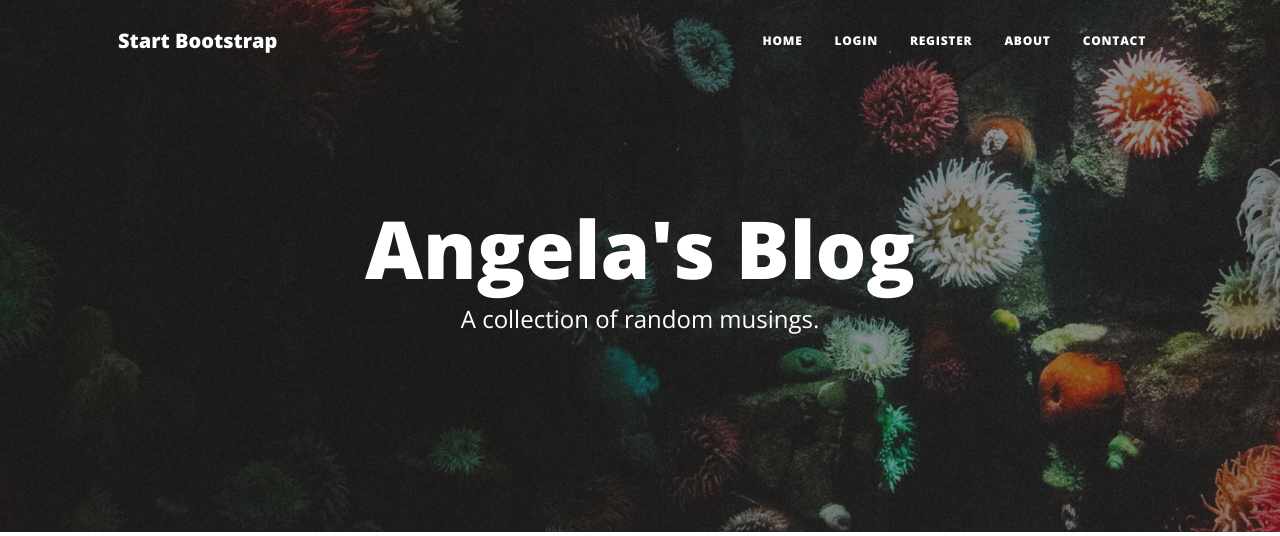
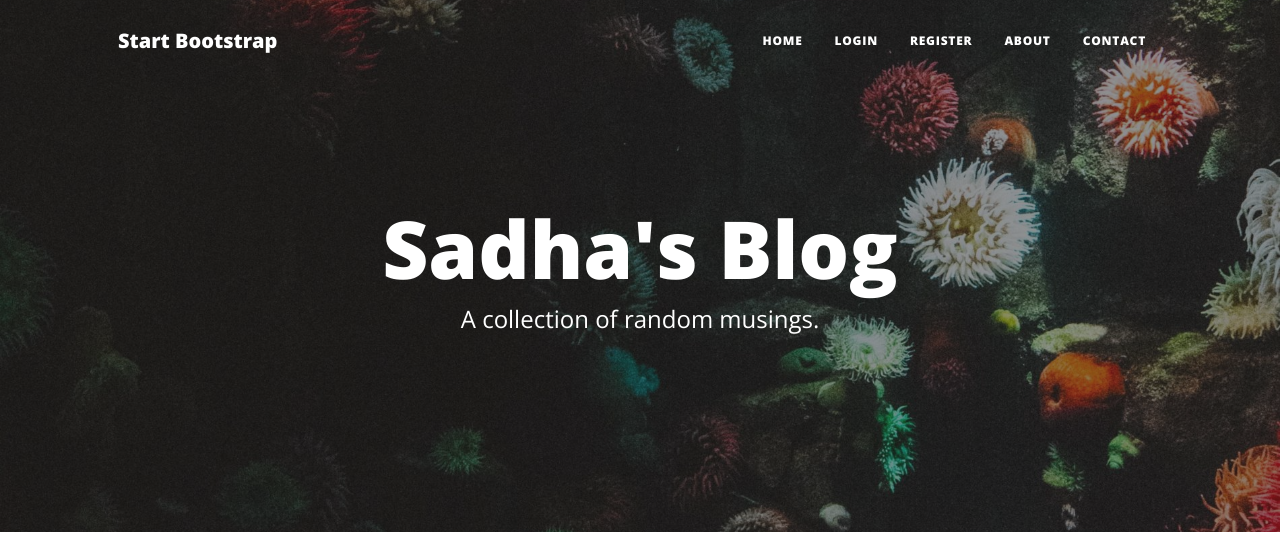
Before and after one commit to Sadha07/Blog-post-Using-Flask, a Flask app: page / in a window 1280 px wide. Shown: the top 536 px of the page. Run offline with Flask 3, Linux system fonts and the light colour scheme; data that the repository does not hold is empty; parts of the project's set-up code (start-up, migrations or seed data) failed here and were passed over; some libraries are stand-ins or nearby versions.

Commit message:
Change the Blog name and make the debug mode to false

```diff
--- a/main.py
+++ b/main.py
@@ -291,4 +291,4 @@ def contact():
 
 
 if __name__ == "__main__":
-    app.run(debug=false)
+    app.run(debug=False)
--- a/templates/index.html
+++ b/templates/index.html
@@ -9,7 +9,7 @@
     <div class="row gx-4 gx-lg-5 justify-content-center">
       <div class="col-md-10 col-lg-8 col-xl-7">
         <div class="site-heading">
-          <h1>Angela's Blog</h1>
+          <h1>Sadha's Blog</h1>
           <span class="subheading">A collection of random musings.</span>
         </div>
       </div>
```
